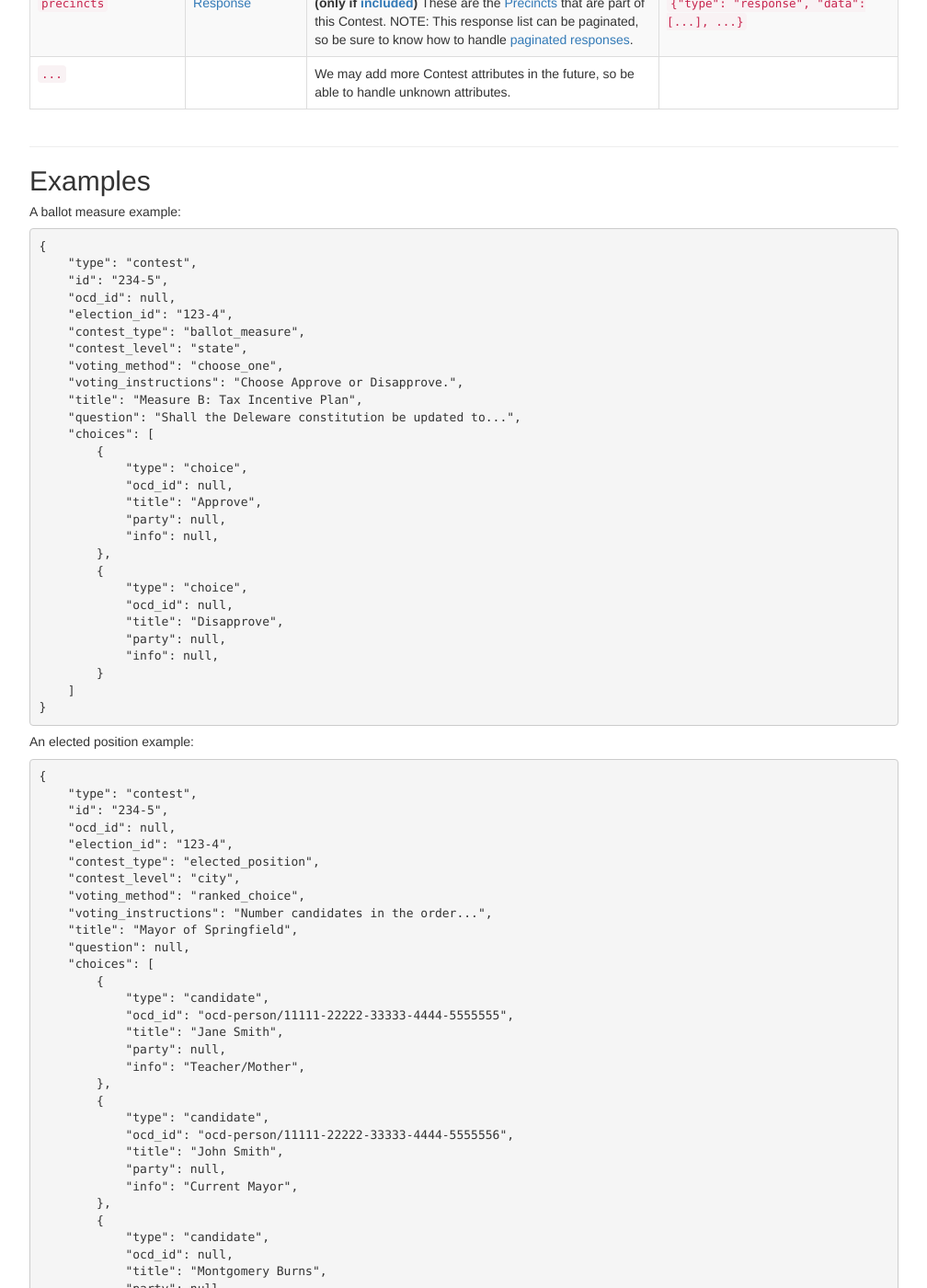
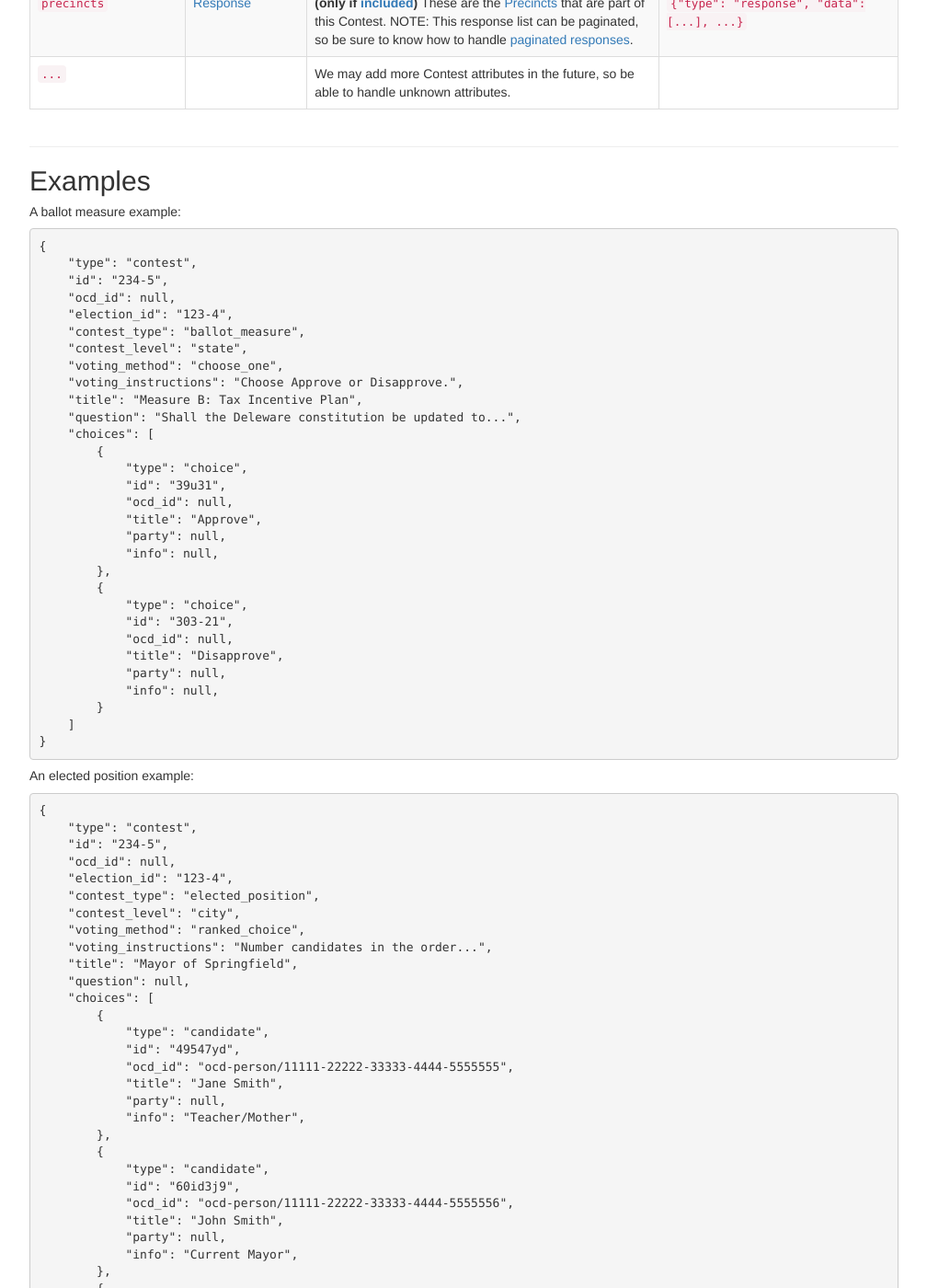
Before and after one commit to open-austin/ballotapi, a Jekyll site: the page built from docs/docs/api/contests.html, in a window 1280 px wide and 1400 px high, scrolled down 1518 px. Shown: the whole window at 92% size, without its empty margins (233-1241 px from the left). Built offline with Jekyll 4.4.1, drawn with Linux system fonts in a browser that asks for light colours; some of the changed text lies outside the part shown.

Commit message:
added ids to Choice objects

```diff
--- a/docs/docs/api/contests.html
+++ b/docs/docs/api/contests.html
@@ -364,6 +364,7 @@ subtoc: api_contests_object
     "choices": [
         {
             "type": "choice",
+            "id": "39u31",
             "ocd_id": null,
             "title": "Approve",
             "party": null,
@@ -371,6 +372,7 @@ subtoc: api_contests_object
         },
         {
             "type": "choice",
+            "id": "303-21",
             "ocd_id": null,
             "title": "Disapprove",
             "party": null,
@@ -398,6 +400,7 @@ subtoc: api_contests_object
     "choices": [
         {
             "type": "candidate",
+            "id": "49547yd",
             "ocd_id": "ocd-person/11111-22222-33333-4444-5555555",
             "title": "Jane Smith",
             "party": null,
@@ -405,6 +408,7 @@ subtoc: api_contests_object
         },
         {
             "type": "candidate",
+            "id": "60id3j9",
             "ocd_id": "ocd-person/11111-22222-33333-4444-5555556",
             "title": "John Smith",
             "party": null,
@@ -412,6 +416,7 @@ subtoc: api_contests_object
         },
         {
             "type": "candidate",
+            "id": "0i3okee",
             "ocd_id": null,
             "title": "Montgomery Burns",
             "party": null,
@@ -706,6 +711,24 @@ subtoc: api_contests_object
                 </td>
             </tr>
             <tr>
+                <td id="choice-object-id" class="permalink-wrapper">
+                    <code>id</code>
+                    <a href="#choice-object-id" class="permalink"></a>
+                </td>
+                <td>
+                    <a href="{{ '/docs/data-types' | relative_url }}#string">String</a>
+                </td>
+                <td>
+                    This is the unique id we assign to the Choice. NOTE: Even though
+                    the same person may run for multiple races, we will assign them
+                    a unique id for every contest. If you want to track the same person
+                    across multiple contests, use <a href="#choice-object-ocd-id">ocd_id</a>.
+                </td>
+                <td>
+                    <code>"ch_94yehd..."</code>
+                </td>
+            </tr>
+            <tr>
                 <td id="choice-object-ocd-id" class="permalink-wrapper">
                     <code>ocd_id</code>
                     <a href="#choice-object-ocd-id" class="permalink"></a>
@@ -873,6 +896,8 @@ subtoc: api_contests_object
 <pre>
 {
     "type": "choice",
+    "id": "ch0-349u3",
+    "ocd_id": null,
     "title": "Approve",
     "party": null,
     "info": null,
@@ -885,6 +910,8 @@ subtoc: api_contests_object
 <pre>
 {
     "type": "candidate",
+    "id": "ch10450-3",
+    "ocd_id": "ocd-person/11111-22222-33333-4444-5555556",
     "title": "Barbra Lee",
     "party": "Democrat",
     "info": "Politician/activist",
@@ -897,6 +924,8 @@ subtoc: api_contests_object
 <pre>
 {
     "type": "write_in",
+    "id": "5i5441",
+    "ocd_id": null,
     "title": "Write-in Candidate",
     "party": null,
     "info": null,
--- a/docs/docs/quickstart.html
+++ b/docs/docs/quickstart.html
@@ -223,6 +223,8 @@ curl https://api.ballotapi.org/v1/contests?q=Barbara%20Lee&dates=-365d,future
             "choices": [
                 {
                     "type": "choice",
+                    "id": "456-7",
+                    "ocd_id": "ocd-person/111...",
                     "title": "Barbara Lee",
                     "party": "Democrat",
                     "info": "..."
```
Also changed, not shown: docs/docs/api/contests/list.html (+17 -0 lines), 1 other file.
